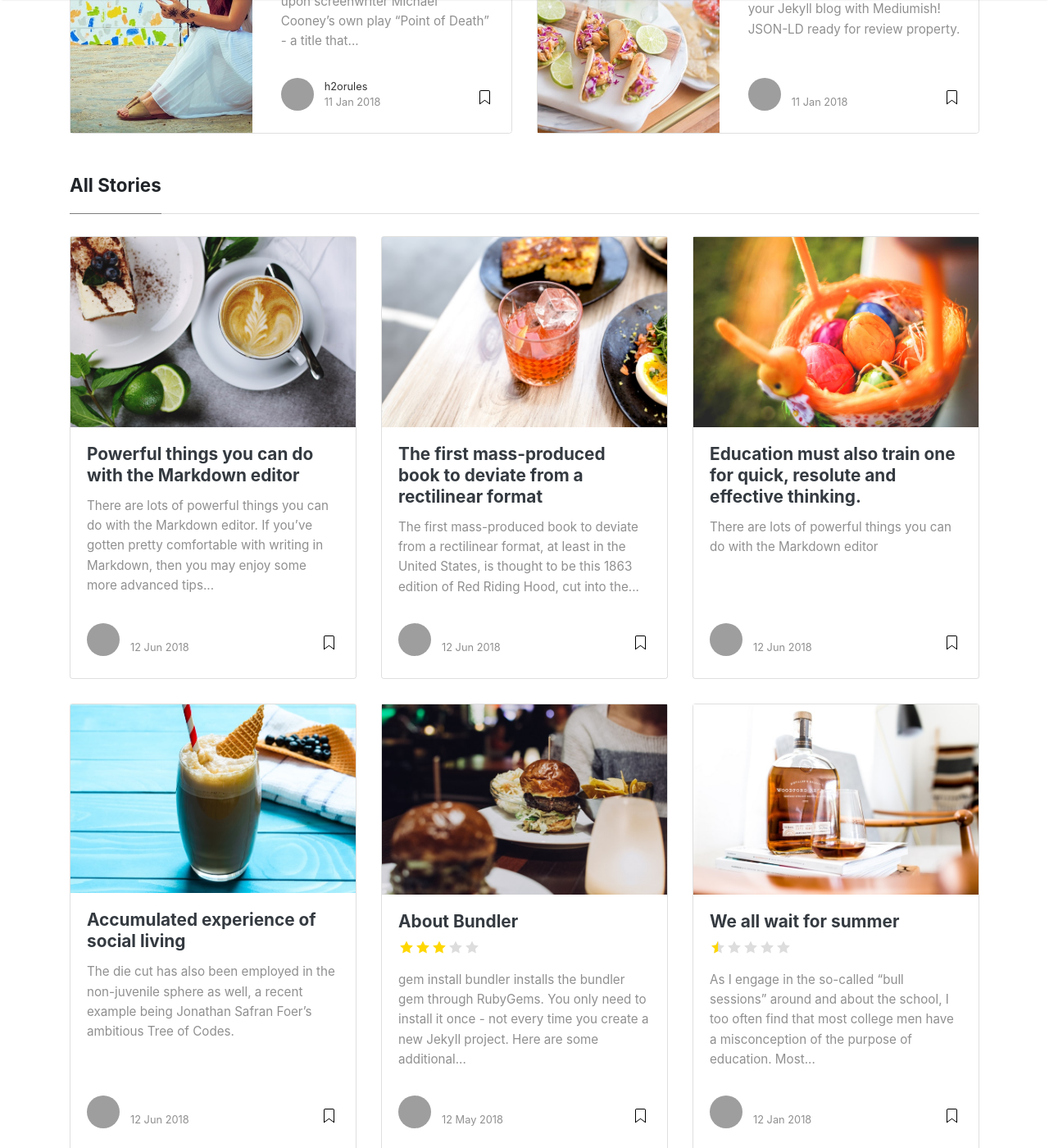
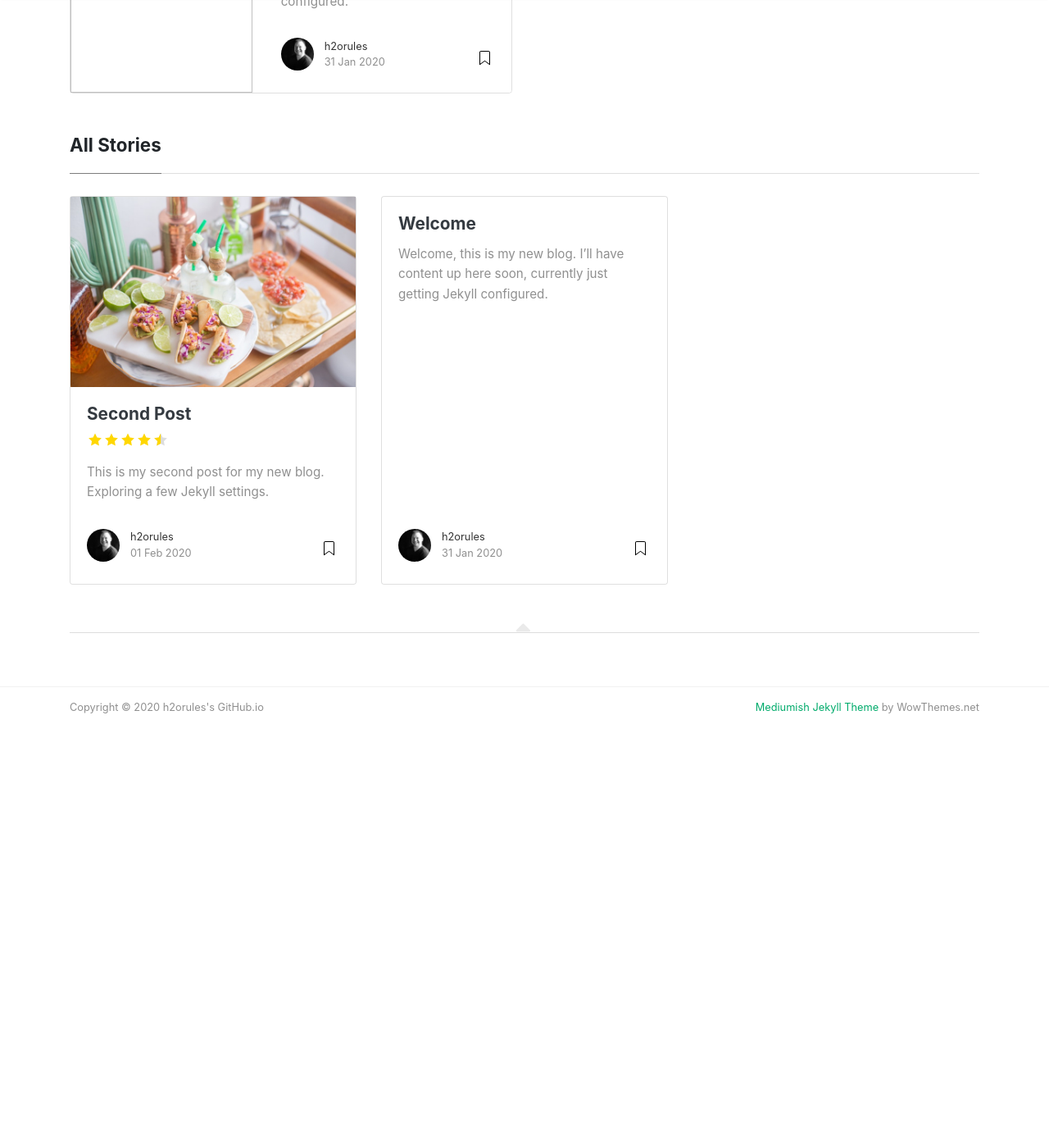
Before and after one commit to h2orules/h2orules.github.io, a Jekyll site: the page built from index.html, in a window 1280 px wide and 1400 px high, scrolled down 432 px. Shown: the whole window at 82% size. Built offline with Jekyll 4.4.1, drawn with Linux system fonts in a browser that asks for light colours; nearby versions of some CDN libraries; the list of posts is cut into pages by our own code; after the commit the page ends 1378 px from its top, so only the background shows below that; some of the changed text lies outside the part shown; grey boxes are pictures that could not be loaded.

Commit message:
Clear out template contents Add a couple placeholder posts with more personalized content Remove jumbotron (at least for now)

````diff
--- a/_config.yml
+++ b/_config.yml
@@ -13,6 +13,7 @@ include: ["_pages"]
 permalink: /:year/:month/:day/:title:output_ext
 twitter_username: h2orules
 github_username: h2orules
+jumbotron: false
 
 
 # Authors
@@ -20,6 +21,7 @@ authors:
   h2orules:
     name: h2orules
     display_name: h2orules
+    avatar: assets/images/h2orules-avatar.jpg
     # gravatar:
     email: h2orules@hotmail.com
     web: https://h2orules.github.io
--- a/_layouts/default.html
+++ b/_layouts/default.html
@@ -135,6 +135,7 @@ ga('send', 'pageview');
 
 <!-- Categories Jumbotron
 ================================================== -->
+{% if site.jumbotron %}
 <div class="jumbotron fortags">
 	<div class="d-md-flex h-100">
 		<div class="col-md-4 transpdark align-self-center text-center h-100">
@@ -157,6 +158,7 @@ ga('send', 'pageview');
 		</div>
 	</div>
 </div>
+{% endif %}
 
 <!-- Begin Footer
 ================================================== -->
--- a/_posts/2018-01-11-customer-service.md
+++ /dev/null
@@ -1,31 +0,0 @@
----
-layout: post
-title:  "Inception Movie"
-author: john
-categories: [ Jekyll, tutorial ]
-tags: [red, yellow]
-image: assets/images/11.jpg
-description: "My review of Inception movie. Acting, plot and something else in this short description."
-featured: true
-hidden: true
-rating: 4.5
----
-
-Review products, books, movies, restaurant and anything you like on your Jekyll blog with Mediumish! JSON-LD ready for review property.
-
-#### How to use?
-
-It's actually really simple! Add the rating in your YAML front matter. It also supports halfs:
-
-```html
----
-layout: post
-title:  "Inception Movie"
-author: john
-categories: [ Jekyll, tutorial ]
-tags: [red, yellow]
-image: assets/images/11.jpg
-description: "My review of Inception movie. Actors, directing and more."
-rating: 4.5
----
-```
--- a/_posts/2018-01-11-quick-start-guide.md
+++ /dev/null
@@ -1,27 +0,0 @@
----
-layout: post
-title:  "Let's test spoilers"
-author: h2orules
-categories: [ Jekyll, tutorial ]
-image: assets/images/12.jpg
-featured: true
-hidden: true
----
-
-Director Roland Suso Richter's enigmatic psychological thriller (direct to video/DVD) was based upon screenwriter Michael Cooney's own play "Point of Death" - a title that gave away the film's entire plot twist premise.
-
-As in many similar films, such as Jacob's Ladder (1990), Soul Survivors (2001), and The Butterfly Effect (2004), events and people were thoroughly distorted and confused because the protagonist was at the point of death. The tagline was misleading:
-
-"When You Don't Have a Memory, How Can You Remember Who to Trust?"
-
-The mind-warping film opened with a hospital patient Simon Cable (Ryan Phillippe) awakening in a <span class="spoiler"> hospital with little knowledge (amnesia perhaps?) of what had happened, and why he was there, etc. He was told by attending Dr. Jeremy Newman (Stephen Rea) that it was July 29, 2002 (Simon thought it was the year 2000 - he was confused - he heard a doctor say 20:00 hours!) and that he had died for two minutes from cardiac arrest following the near-fatal accident -- but he had been revived ("You're as good as new").</span> Dr. Newman: "Simon, this is the 29th of July. The year is 2002. And your wife, whose name is Anna, is waiting outside."
-
-(The doctor left off four crucial additional words, revealed in the film's ending.) (Spoiler: Simon had died and was not resuscitated!).
-
-A major clue to everything that truly happened was the scene that played next under the credits - hospital staff failed to bring a patient back to life with a defibrillator after a car accident. Chest compressions failed and there was no pulse. A second major clue was provided by hospital orderly Travis (Stephen Graham): <span class="spoiler">Everybody dies. No mystery there. But why and how everyone dies. Now, there's a mystery worth solving. Probably the biggest mystery there is.</span>
-
-#### So how do we do spoilers?
-
-```html
-<span class="spoiler">My hidden paragraph here.</span>
-```
--- a/_posts/2018-01-12-we-all-wait-for-summer.md
+++ /dev/null
@@ -1,11 +0,0 @@
----
-layout: post
-title:  "We all wait for summer"
-author: john
-categories: [ Jekyll, tutorial ]
-image: assets/images/5.jpg
-rating: .5
----
-As I engage in the so-called "bull sessions" around and about the school, I too often find that most college men have a misconception of the purpose of education. Most of the "brethren" think that education should equip them with the proper instruments of exploitation so that they can forever trample over the masses. Still others think that education should furnish them with noble ends rather than means to an end.
-
-It seems to me that education has a two-fold function to perform in the life of man and in society: the one is utility and the other is culture. Education must enable a man to become more efficient, to achieve with increasing facility the ligitimate goals of his life.
--- a/_posts/2018-05-12-about-bundler.md
+++ /dev/null
@@ -1,17 +0,0 @@
----
-layout: post
-title:  "About Bundler"
-author: sal
-categories: [ Jekyll ]
-image: assets/images/2.jpg
-rating: 3
----
-`gem install bundler` installs the bundler gem through RubyGems. You only need to install it once - not every time you create a new Jekyll project. Here are some additional details:
-
-`bundler` is a gem that manages other Ruby gems. It makes sure your gems and gem versions are compatible, and that you have all necessary dependencies each gem requires.
-
-The `Gemfile` and `Gemfile.lock` files inform `Bundler` about the gem requirements in your site. If your site doesn’t have these Gemfiles, you can omit `bundle exec` and just `run jekyll serve`.
-
-When you run `bundle exec jekyll serve`, `Bundler` uses the gems and versions as specified in `Gemfile.lock` to ensure your Jekyll site builds with no compatibility or dependency conflicts.
-
-For more information about how to use `Bundler` in your Jekyll project, this tutorial should provide answers to the most common questions and explain how to get up and running quickly.
--- a/_posts/2018-06-12-acumulated-experience.md
+++ /dev/null
@@ -1,16 +0,0 @@
----
-layout: post
-title:  "Accumulated experience of social living"
-author: sal
-categories: [ Jekyll, tutorial ]
-image: assets/images/15.jpg
----
-The die cut has also been employed in the non-juvenile sphere as well, a recent example being Jonathan Safran Foer’s ambitious Tree of Codes.
-
-As for this particular rendition of Charles Perrault’s classic tale, the text and design is by Lydia Very (1823-1901), sister of Transcendentalist poet Jones Very. The gruesome ending of the original - which sees Little Red Riding Hood being gobbled up as well as her grandmother - is avoided here, the gore giving way to the less bloody aims of the morality tale, and the lesson that one should not disobey one’s mother.
-
-The first mass-produced book to deviate from a rectilinear format, at least in the United States, is thought to be this 1863 edition of Red Riding Hood, cut into the shape of the protagonist herself with the troublesome wolf curled at her feet. Produced by the Boston-based publisher Louis Prang, this is the first in their “Doll Series”, a set of five “die-cut” books, known also as shape books — the other titles being Robinson Crusoe, Goody Two-Shoes (also written by Red Riding Hood author Lydia Very), Cinderella, and King Winter.
-
-An 1868 Prang catalogue would later claim that such “books in the shape of a regular paper Doll... originated with us”.
-
-> It would seem the claim could also extend to die cut books in general, as we can’t find anything sooner, but do let us know in the comments if you have further light to shed on this! Such books are, of course, still popular in children’s publishing today, though the die cutting is not now limited to mere outlines, as evidenced in a beautiful 2014 version of the same Little Red Riding Hood story.
--- a/_posts/2018-06-12-education.md
+++ /dev/null
@@ -1,51 +0,0 @@
----
-layout: post
-title:  "Education must also train one for quick, resolute and effective thinking."
-author: john
-categories: [ Jekyll, tutorial ]
-image: assets/images/3.jpg
-beforetoc: "Markdown editor is a very powerful thing. In this article I'm going to show you what you can actually do with it, some tricks and tips while editing your post."
-toc: true
----
-There are lots of powerful things you can do with the Markdown editor
-
-If you've gotten pretty comfortable with writing in Markdown, then you may enjoy some more advanced tips about the types of things you can do with Markdown!
-
-As with the last post about the editor, you'll want to be actually editing this post as you read it so that you can see all the Markdown code we're using.
-
-
-## Special formatting
-
-As well as bold and italics, you can also use some other special formatting in Markdown when the need arises, for example:
-
-+ ~~strike through~~
-+ ==highlight==
-+ \*escaped characters\*
-
-
-## Writing code blocks
-
-There are two types of code elements which can be inserted in Markdown, the first is inline, and the other is block. Inline code is formatted by wrapping any word or words in back-ticks, `like this`. Larger snippets of code can be displayed across multiple lines using triple back ticks:
-
-```
-.my-link {
-    text-decoration: underline;
-}
-```
-
-If you want to get really fancy, you can even add syntax highlighting using Rouge.
-
-
-![walking]({{ site.baseurl }}/assets/images/8.jpg)
-
-## Reference lists
-
-The quick brown jumped over the lazy.
-
-Another way to insert links in markdown is using reference lists. You might want to use this style of linking to cite reference material in a Wikipedia-style. All of the links are listed at the end of the document, so you can maintain full separation between content and its source or reference.
-
-## Full HTML
-
-Perhaps the best part of Markdown is that you're never limited to just Markdown. You can write HTML directly in the Markdown editor and it will just work as HTML usually does. No limits! Here's a standard YouTube embed code as an example:
-
-<p><iframe style="width:100%;" height="315" src="https://www.youtube.com/embed/Cniqsc9QfDo?rel=0&amp;showinfo=0" frameborder="0" allowfullscreen></iframe></p>
--- a/_posts/2018-06-12-first-mass-produced.md
+++ /dev/null
@@ -1,16 +0,0 @@
----
-layout: post
-title:  "The first mass-produced book to deviate from a rectilinear format"
-author: sal
-categories: [ Jekyll, tutorial ]
-image: assets/images/17.jpg
----
-The first mass-produced book to deviate from a rectilinear format, at least in the United States, is thought to be this 1863 edition of Red Riding Hood, cut into the shape of the protagonist herself with the troublesome wolf curled at her feet. Produced by the Boston-based publisher Louis Prang, this is the first in their “Doll Series”, a set of five “die-cut” books, known also as shape books — the other titles being Robinson Crusoe, Goody Two-Shoes (also written by Red Riding Hood author Lydia Very), Cinderella, and King Winter.
-
-An 1868 Prang catalogue would later claim that such “books in the shape of a regular paper Doll... originated with us”.
-
-> It would seem the claim could also extend to die cut books in general, as we can’t find anything sooner, but do let us know in the comments if you have further light to shed on this! Such books are, of course, still popular in children’s publishing today, though the die cutting is not now limited to mere outlines, as evidenced in a beautiful 2014 version of the same Little Red Riding Hood story.
-
-The die cut has also been employed in the non-juvenile sphere as well, a recent example being Jonathan Safran Foer’s ambitious Tree of Codes.
-
-As for this particular rendition of Charles Perrault’s classic tale, the text and design is by Lydia Very (1823-1901), sister of Transcendentalist poet Jones Very. The gruesome ending of the original - which sees Little Red Riding Hood being gobbled up as well as her grandmother - is avoided here, the gore giving way to the less bloody aims of the morality tale, and the lesson that one should not disobey one’s mother.
--- a/_posts/2018-06-12-powerful-things-markdown-editor.md
+++ /dev/null
@@ -1,104 +0,0 @@
----
-layout: post
-title:  "Powerful things you can do with the Markdown editor"
-author: sal
-categories: [ Jekyll, tutorial ]
-image: assets/images/16.jpg
----
-There are lots of powerful things you can do with the Markdown editor. If you've gotten pretty comfortable with writing in Markdown, then you may enjoy some more advanced tips about the types of things you can do with Markdown!
-
-As with the last post about the editor, you'll want to be actually editing this post as you read it so that you can see all the Markdown code we're using.
-
-
-## Special formatting
-
-As well as bold and italics, you can also use some other special formatting in Markdown when the need arises, for example:
-
-+ ~~strike through~~
-+ ==highlight==
-+ \*escaped characters\*
-
-
-## Writing code blocks
-
-There are two types of code elements which can be inserted in Markdown, the first is inline, and the other is block. Inline code is formatted by wrapping any word or words in back-ticks, `like this`. Larger snippets of code can be displayed across multiple lines using triple back ticks:
-
-```
-.my-link {
-    text-decoration: underline;
-}
-```
-
-#### HTML
-
-```html
-<li class="ml-1 mr-1">
-    <a target="_blank" href="#">
-    <i class="fab fa-twitter"></i>
-    </a>
-</li>
-```
-
-#### CSS
-
-```css
-.highlight .c {
-    color: #999988;
-    font-style: italic;
-}
-.highlight .err {
-    color: #a61717;
-    background-color: #e3d2d2;
-}
-```
-
-#### JS
-
-```js
-// alertbar later
-$(document).scroll(function () {
-    var y = $(this).scrollTop();
-    if (y > 280) {
-        $('.alertbar').fadeIn();
-    } else {
-        $('.alertbar').fadeOut();
-    }
-});
-```
-
-#### Python
-
-```python
-print("Hello World")
-```
-
-#### Ruby
-
-```ruby
-require 'redcarpet'
-markdown = Redcarpet.new("Hello World!")
-puts markdown.to_html
-```
-
-#### C
-
-```c
-printf("Hello World");
-```
-
-
-
-
-![walking]({{ site.baseurl }}/assets/images/8.jpg)
-
-## Reference lists
-
-The quick brown jumped over the lazy.
-
-Another way to insert links in markdown is using reference lists. You might want to use this style of linking to cite reference material in a Wikipedia-style. All of the links are listed at the end of the document, so you can maintain full separation between content and its source or reference.
-
-## Full HTML
-
-Perhaps the best part of Markdown is that you're never limited to just Markdown. You can write HTML directly in the Markdown editor and it will just work as HTML usually does. No limits! Here's a standard YouTube embed code as an example:
-
-<p><iframe style="width:100%;" height="315" src="https://www.youtube.com/embed/Cniqsc9QfDo?rel=0&amp;showinfo=0" frameborder="0" allowfullscreen></iframe></p>
--- /dev/null
+++ b/_posts/2020-01-31-welcome.md
@@ -0,0 +1,11 @@
+---
+layout: post
+title:  "Welcome"
+author: h2orules
+categories: [ Welcome, General ]
+#image: assets/images/12.jpg
+featured: true
+#hidden: true
+---
+
+Welcome, this is my new blog.  I'll have content up here soon, currently just getting Jekyll configured.
--- /dev/null
+++ b/_posts/2020-02-1-second-post.md
@@ -0,0 +1,14 @@
+---
+layout: post
+title:  "Second Post"
+author: h2orules
+categories: [ General ]
+tags: [JekyllSetup, markdown]
+image: assets/images/11.jpg
+description: "My second post - still setting up Jekyll."
+featured: false
+hidden: false
+rating: 4.5
+---
+
+This is my second post for my new blog.  Exploring a few Jekyll settings.
````
Also changed, not shown: _posts/2018-01-12-is-intelligence-enough.md (deleted, +0 -18 lines), _posts/2018-01-12-never-stopped-worrying-never-loved-bomb.md (deleted, +0 -13 lines), _posts/2018-01-12-options-for-creating-new-site-with-jekyll.md (deleted, +0 -15 lines), _posts/2018-01-12-press-and-education.md (deleted, +0 -19 lines), _posts/2018-01-12-red-riding.md (deleted, +0 -16 lines), _posts/2018-01-12-tree-of-codes.md (deleted, +0 -17 lines), assets/images/h2orules-avatar.jpg (added).
